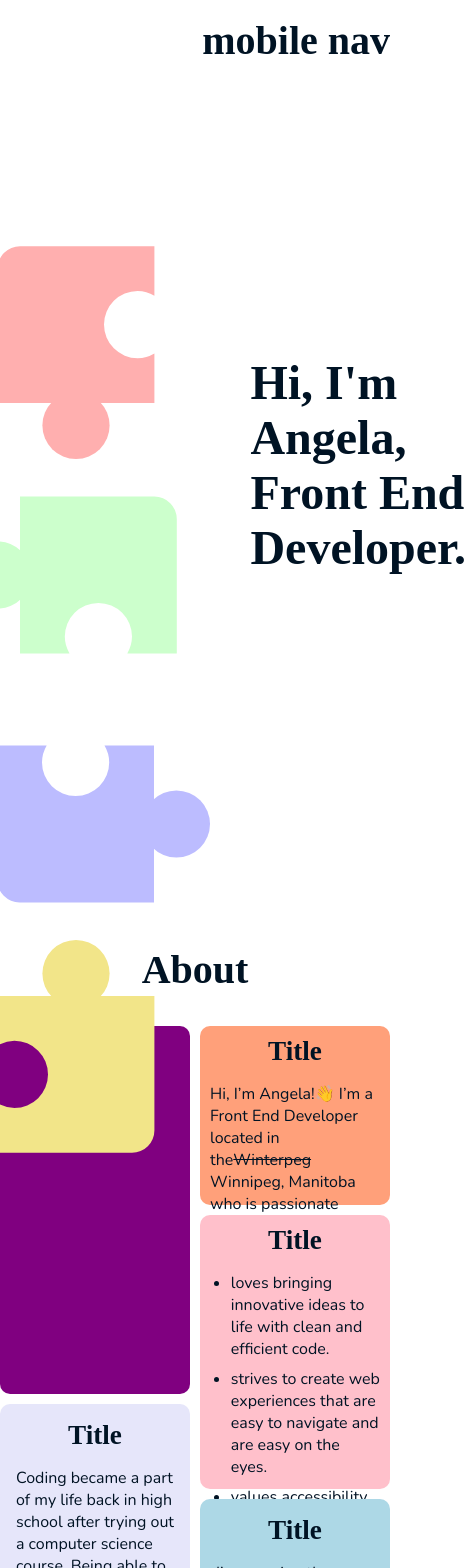
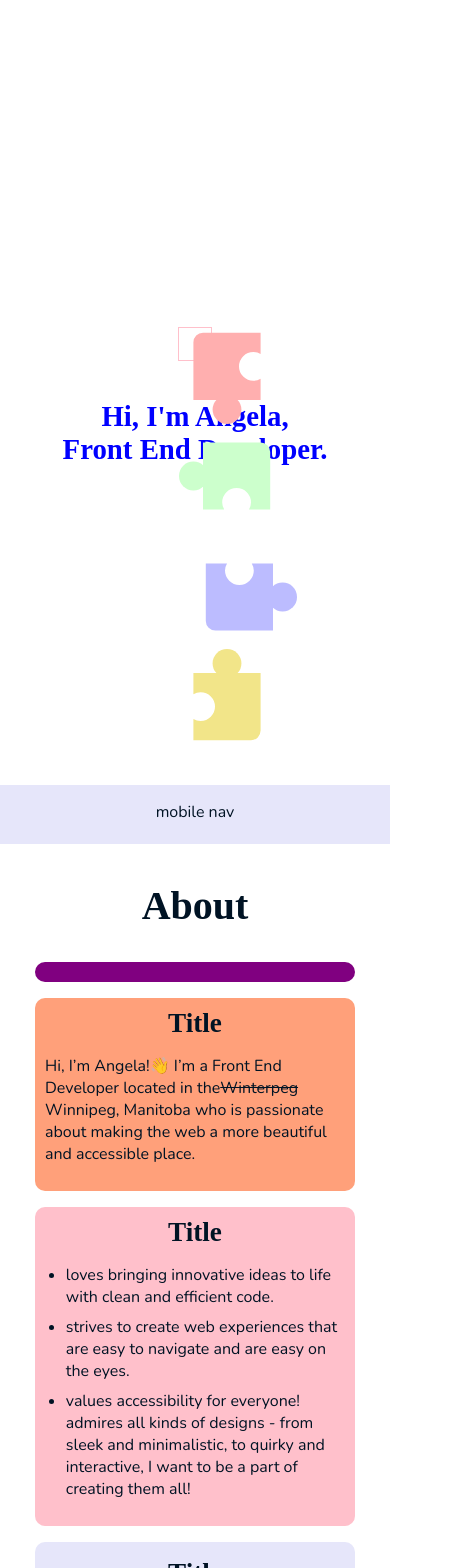
Before and after one commit to ang-riv/portfolio, a React (Create React App) app: page / in a window 390 px wide. Shown: the top 1568 px of the page, 466 px wide, since content can reach past the window. Built offline with nearby package versions, Linux system fonts and the light colour scheme; a web font is replaced by a local one.

Commit message:
Started on mobile design, added bottom nav bar and resized about tiles

```diff
--- a/src/AboutSection.js
+++ b/src/AboutSection.js
@@ -20,8 +20,8 @@ const AboutSection = React.forwardRef((props, ref) => {
         }}
       >
         <div className="about-container">
-          <div className="tile-1"></div>
-          <div className="tile-2">
+          <div className="tile tile-1"></div>
+          <div className="tile tile-2">
             <h3>Title</h3>
             <p>
               Hi, I’m Angela!👋 I’m a Front End Developer located in the
@@ -30,7 +30,7 @@ const AboutSection = React.forwardRef((props, ref) => {
               beautiful and accessible place.
             </p>
           </div>
-          <div className="tile-3">
+          <div className="tile tile-3">
             <h3>Title</h3>
             <ul style={{ paddingLeft: "1.3em" }}>
               <li style={{ marginBottom: "0.5em" }}>
@@ -48,7 +48,7 @@ const AboutSection = React.forwardRef((props, ref) => {
               </li>
             </ul>
           </div>
-          <div className="tile-4">
+          <div className="tile tile-4">
             <h3>Title</h3>
             <p>
               Coding became a part of my life back in high school after trying
@@ -60,7 +60,7 @@ const AboutSection = React.forwardRef((props, ref) => {
               for it.
             </p>
           </div>
-          <div className="tile-5">
+          <div className="tile tile-5">
             <h3>Title</h3>
 
             <p>
--- a/src/Icons.js
+++ b/src/Icons.js
@@ -5,6 +5,7 @@ import javascriptPiece from "./assets/javascriptPiece.svg";
 import reactPiece from "./assets/reactPiece.svg";
 import bootstrapPiece from "./assets/bootstrapPiece.svg";
 import githubPiece from "./assets/githubPiece.svg";
+import useWindowSize from "./useWindowSize";
 
 // single puzzle piece for intro puzzle
 export function ColorPieces(props) {
@@ -27,26 +28,30 @@ export function ColorPieces(props) {
 
 // 2x2 puzzle
 export function Puzzle(props) {
+  const size = useWindowSize();
+  function puzzleSize() {
+    return size.width > 480 ? "13em" : "6em";
+  }
   return (
     <>
       <ColorPieces
         fillColor={props.color1}
-        size={props.size}
+        size={puzzleSize()}
         style={{ transform: "rotate(90deg)" }}
       />
       <ColorPieces
         fillColor={props.color2}
-        size={props.size}
+        size={puzzleSize()}
         style={{ transform: "rotate(-180deg)", marginBottom: "1.3em" }}
       />
       <ColorPieces
         fillColor={props.color3}
-        size={props.size}
+        size={puzzleSize()}
         style={{ marginLeft: "1.4em" }}
       />
       <ColorPieces
         fillColor={props.color4}
-        size={props.size}
+        size={puzzleSize()}
         style={{
           transform: "rotate(-90deg)",
           marginBottom: "1.3em",
--- a/src/IntroSection.js
+++ b/src/IntroSection.js
@@ -9,14 +9,14 @@ const IntroSection = React.forwardRef((props, ref) => {
 
   return (
     <section ref={ref} id="introSection" className="introSection">
-      <figure className="introPuzzleSize">
+      <figure className="introPuzzleSize" style={{ outline: "1px solid pink" }}>
         {/* destructure (?) into props */}
         <Puzzle
           color1={color1}
           color2={color2}
           color3={color3}
           color4={color4}
-          size="14em"
+          size="13em"
         />
       </figure>
 
--- a/src/Navigation.js
+++ b/src/Navigation.js
@@ -8,10 +8,12 @@ const Navigation = ({ aboutRef, skillsRef, projectsRef, contactRef }) => {
       ref.current.scrollIntoView({ behavior: "smooth" });
     }
   };
+
   const size = useWindowSize();
   return (
+    <>
+      {size.width > 600 ? (
         <div className="navContainer">
-      {size.width > 600 ? (
           <nav>
             <ul>
               <li onClick={() => scrollToSection(aboutRef)}>About</li>
@@ -20,10 +22,21 @@ const Navigation = ({ aboutRef, skillsRef, projectsRef, contactRef }) => {
               <li onClick={() => scrollToSection(contactRef)}>Contact</li>
             </ul>
           </nav>
+        </div>
       ) : (
-        <h2>mobile nav</h2>
+        <div
+          style={{
+            height: "7%",
+            width: "100%",
+            backgroundColor: "lavender",
+            position: "fixed",
+            bottom: "0",
+          }}
+        >
+          <p style={{ textAlign: "center" }}>mobile nav</p>
+        </div>
       )}
-    </div>
+    </>
   );
 };
 
--- a/src/style.css
+++ b/src/style.css
@@ -142,12 +142,7 @@ nav ul li:last-of-type {
   grid-template-rows: repeat(6, 1fr);
   gap: 0.625em;
 }
-.tile-1,
-.tile-2,
-.tile-3,
-.tile-4,
-.tile-5,
-.tile-6 {
+.tile {
   padding: 0.625em;
   border-radius: 0.625em;
 }
@@ -250,4 +245,29 @@ nav ul li:last-of-type {
 
 /* mobile views */
 @media (min-width: 320px) and (max-width: 599px) {
+  /* intro section container */
+  .introSection {
+    flex-direction: column;
+  }
+
+  h1 {
+    color: blue;
+    text-align: center;
+    font-size: 1.8em;
+  }
+
+  .introPuzzleSize {
+    height: 2em;
+    width: 2em;
+  }
+
+  /* about section container */
+  .about-container {
+    display: block;
+    margin: 0 35px;
+  }
+
+  .tile {
+    margin-bottom: 1em;
+  }
 }
```
Lines whose indentation alone changed are shown as unchanged.
